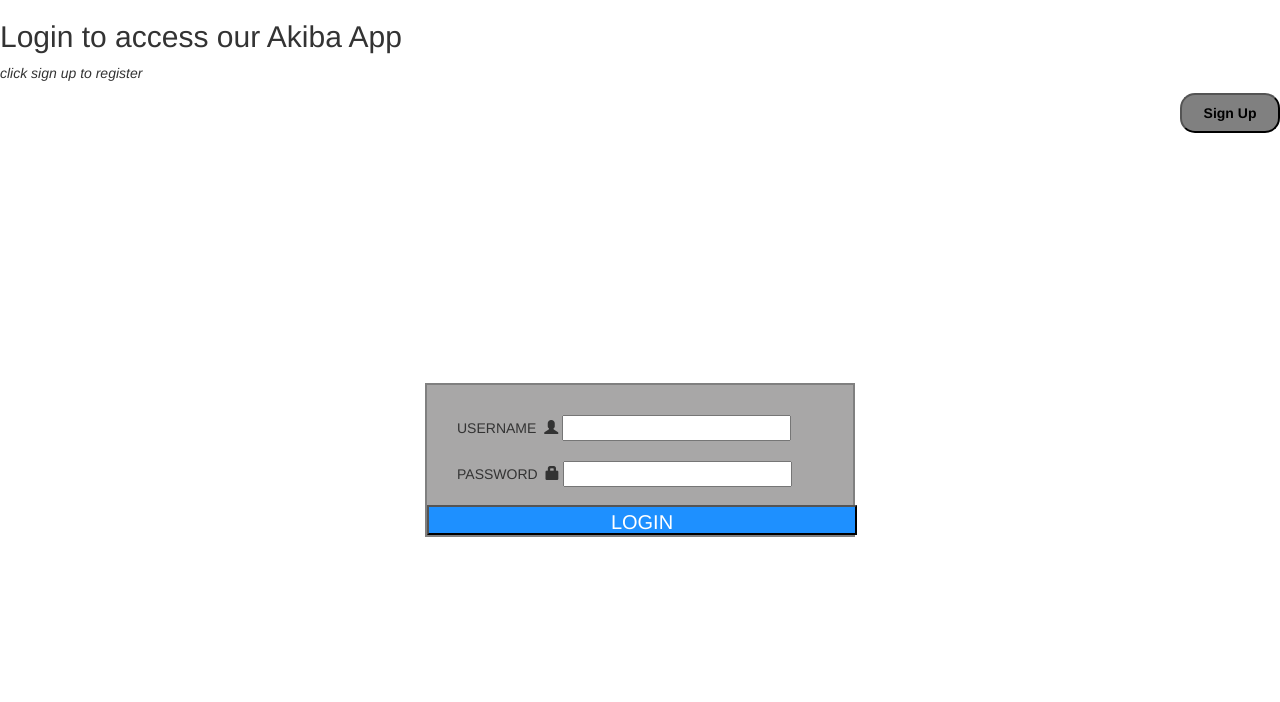
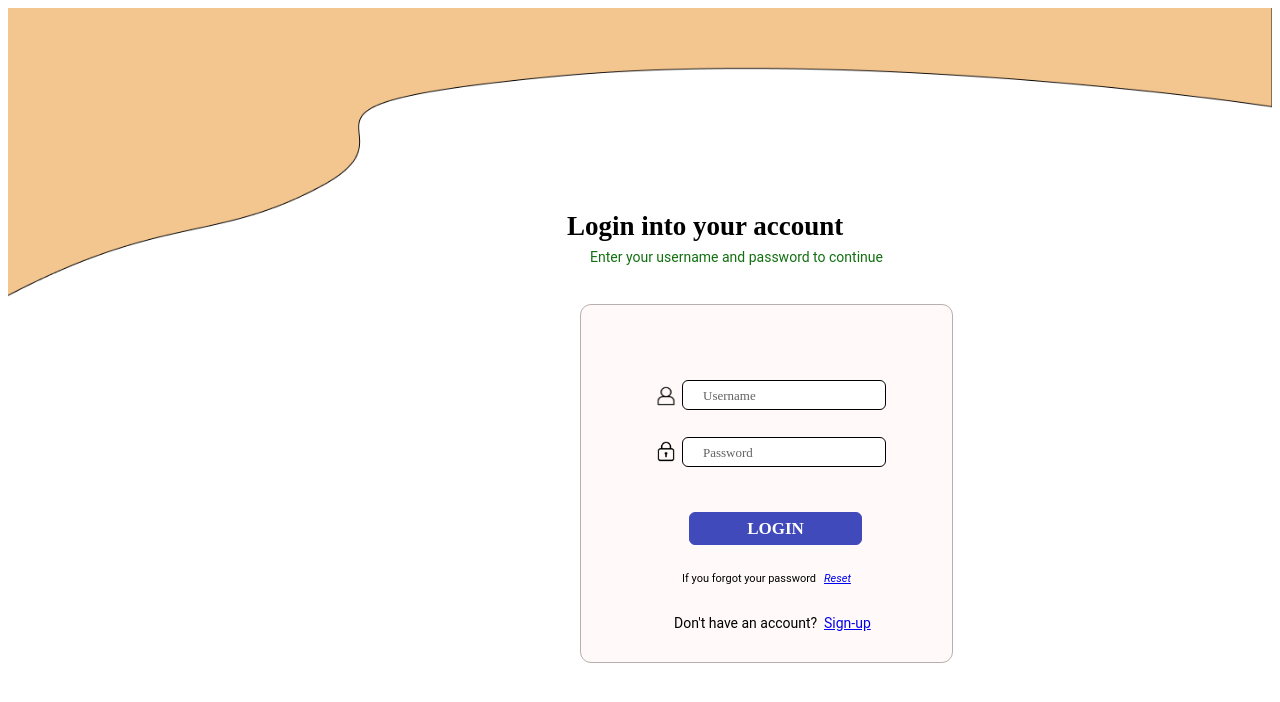
Before and after one commit to musamutuku/APPTECH, a Flask app: page /login in a window 1280 px wide. Shown: the top 702 px of the page. Run offline with Flask 2, Linux system fonts and the light colour scheme; some libraries are stand-ins or nearby versions.

Commit message:
edited register, login and css files

```diff
--- a/main.py
+++ b/main.py
@@ -1,4 +1,4 @@
-from flask import Flask, jsonify, request
+from flask import Flask, jsonify, request, url_for, redirect
 from flask_sqlalchemy import SQLAlchemy
 from flask_migrate import Migrate
 from flask.templating import render_template
--- /dev/null
+++ b/static/css/style.css
@@ -0,0 +1,166 @@
+.loginbox{
+    position: absolute;
+    width: 373px;
+    height: 359px;
+    left:580px;
+    top: 304px;
+    background: rgba(255, 229, 223, 0.2);
+    border: 1px solid #B8AEAE;
+    box-sizing: border-box;
+    border-radius: 11px;
+    padding-top: 75px;
+}
+p#title{
+    position: absolute;
+    left: 567px;
+    top: 183px;
+    font-family: Montserrat;
+    font-style: normal;
+    font-weight: bold;
+    font-size: 27px;
+    line-height: 33px;
+    color: #000000;
+}
+p#subtitle{
+    position: absolute;
+    left: 590px;
+    top: 235px;
+    font-family: Roboto;
+    font-style: normal;
+    font-weight: normal;
+    font-size: 14px;
+    line-height: 16px;
+    color: #127010;
+}
+form input{
+    width: 204px;
+    height: 30px;
+    margin-left: 101px;
+    margin-bottom: 27px;
+    padding-left: 20px;
+    background: #FFFFFF;
+    border: 1px solid #000000;
+    box-sizing: border-box;
+    border-radius: 6px;
+}
+form img#user{
+    position: absolute;
+    width: 30px;
+    height: 28px;
+    left: 70px;
+    top: 77px;
+}
+form img#pass{
+    position: absolute;
+    width: 18px;
+    height: 22px;
+    left: 76px;
+    top: 136px;
+}
+input::placeholder{
+    font-family: Montserrat;
+    font-style: normal;
+    font-weight: normal;
+    font-size: 13px;
+    line-height: 16px;
+    color: #636161;
+}
+input:focus{
+    outline: none;
+}
+.login-btn{
+    width: 173px;
+    height: 33px;
+    margin-left: 108px;
+    margin-top: 18px;
+    background: #414ABB;
+    border-radius: 6px;
+    border: 1px solid #414ABB;
+    font-family: Montserrat;
+    font-style: normal;
+    font-weight: bold;
+    font-size: 17px;
+    line-height: 21px;
+    text-align: center;
+    color: #FFFFFF;
+}
+.login-btn:hover{
+    cursor: pointer;
+}
+.login-errbox{
+    position: absolute;
+    width: 502px;
+    height: 179px;
+    margin-left: 530px;
+    top: 345px;
+    background: #fff;
+    border: none;
+    box-sizing: border-box;
+    border: 1px solid #eee8e8;
+    border-radius: 30px;
+    align-items: center;
+    background: rgba(255, 229, 223, 0.2);
+    box-shadow: 1px 1px 20px 1px rgba(0,0,0,0.1);
+}
+#error{
+    margin-top: 51px;
+    margin-left: auto;
+    font-family: Montserrat;
+    font-style: normal;
+    font-weight: bold;
+    font-size: 16px;
+    line-height: 20px;
+    text-align: center;
+    color: #A73232;
+}
+#try-again{
+    margin-top: 68px;
+    margin-left: 218px;
+    font-family: Montserrat;
+    font-style: normal;
+    font-weight: bold;
+    font-size: 15px;
+    line-height: 18px;
+    text-align: center;
+    color: rgba(4, 4, 151, 0.8);
+}
+#try-again a:visited{
+    color: #0909FC;
+}
+#forgot{
+    font-family: Roboto;
+    font-style: normal;
+    font-weight: normal;
+    font-size: 11px;
+    line-height: 13px;
+}
+#forgot p{
+    position: absolute;
+    margin-left: 101px;
+    margin-top: 27px;
+}
+#forgot a{
+    position: absolute;
+    font-style: italic;
+    margin-left: 243px;
+    margin-top: 27px;
+}#signup{
+    font-family: Roboto;
+    font-style: normal;
+    font-weight: normal;
+    font-size: 14px;
+    line-height: 16px;
+}
+#signup p{
+    position: absolute;
+    margin-left: 93px;
+    margin-top: 70px;
+}
+#signup a{
+    position: absolute;
+    margin-left: 243px;
+    margin-top: 70px;
+}
+#forgot a:visited, #signup a:visited{
+    color: #0909FC;
+}
--- a/templates/login.html
+++ b/templates/login.html
@@ -4,54 +4,23 @@
     <meta charset="UTF-8">
     <meta http-equiv="X-UA-Compatible" content="IE=edge">
     <meta name="viewport" content="width=device-width, initial-scale=1.0">
-    <title>Document</title>
-    <style>
-        .login{
-            margin: auto;
-            margin-top: 300px;
-            width: 430px;
-            background-color: rgb(168, 167, 167);
-            border: 2px solid gray;
-        }
-        .inner{
-            padding: 30px;
-            height: 100px;
-            margin-top: auto;
-        }
-        #btn{
-            width: 430px;
-            height: 30px;
-            background-color: dodgerblue;
-            color: white;
-            font-size: 20px;
-        }
-        #btn1{
-            width: 100px;
-            height: 40px;
-            border-radius: 15px;
-            background-color: grey;
-            color: black;
-        }
-        .signup{
-            float: right;
-        }
-    </style>
-    <link rel="stylesheet" href="https://maxcdn.bootstrapcdn.com/bootstrap/3.3.7/css/bootstrap.min.css">
+    <title>Login</title>
+    <link rel="stylesheet" type="text/css" href="{{ url_for('static', filename='css/style.css') }}">
 </head>
 <body>
-    <h2>Login to access our Akiba App</h2>
-    <p><i>click sign up to register</i></p>
-    <div class="signup"><a href="/register"><button id="btn1"><b>Sign Up</b></button></a></div>
-
-    <form action="/login" method="POST">
-        <div class="login">
-            <div class="inner">
-                USERNAME &nbsp;<i class="glyphicon glyphicon-user"></i>&nbsp;<input type="text" name="username" size="25px" width="30px"><br><br>
-                PASSWORD &nbsp;<i class="glyphicon glyphicon-lock"></i>&nbsp;<input type="password" name="password" size="25px" width="30px"><br><br>
-                <a href="#"><i>Forgot password</i></a>
-            </div><br>
-            <input type="submit" value="LOGIN" id="btn">
-        </div>
-    </form>
+    <img src="{{ url_for('static', filename='images/login_vec.png') }}" alt="login_vec" width="100%">
+    <p id="title">Login into your account</p>
+    <p id="subtitle">Enter your username and password to continue</p>
+    <div class="loginbox">
+        <form action="/login" method="POST">
+            <img src="{{ url_for('static', filename='images/username.png') }}" alt="username" id="user">
+            <input type="text" name="username" placeholder="Username">
+            <img src="{{ url_for('static', filename='images/password.png') }}" alt="password" id="pass">
+            <input type="password" name="password" placeholder="Password">
+            <button type="submit" class="login-btn">LOGIN</button>
+            <div id="forgot"><p>If you forgot your password</p><a href="#">Reset</a></div>
+            <div id="signup"><p>Don't have an account?</p><a href="#">Sign-up</a></div>
+        </form>
+    </div>
 </body>
 </html>
```
Also changed, not shown: templates/login_error.html (+6 -1 lines), static/images/account_details.png (added), static/images/account_info.png (added), static/images/header.png (added), static/images/home.png (added), static/images/login_vec.png (added), static/images/logout.png (added), static/images/moneysave.png (added), static/images/password.png (added), static/images/reports.png (added), static/images/search.png (added), static/images/system_info.png (added), static/images/user_details.png (added), static/images/user_info.png (added), 2 more files.
